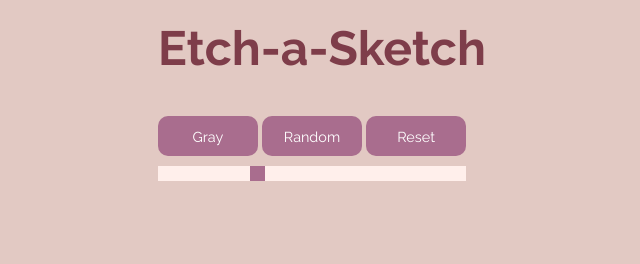
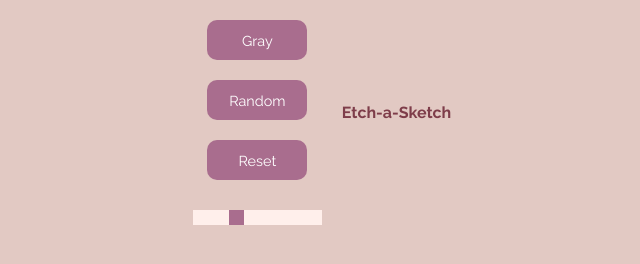
Before and after one commit to yppelu/odin-etch-a-sketch, a plain HTML site: page index.html in a window 1280 px wide. Shown: the whole page, without its empty margins (318-958 px from the left). Drawn offline with Linux system fonts and the light colour scheme.

Commit message:
Fix the webpage structure
Shift main heading to make it at the center above the canvas.

```diff
--- a/index.html
+++ b/index.html
@@ -10,9 +10,8 @@
 </head>
 
 <body>
-  <h1>Etch-a-Sketch</h1>
   <main>
-    <div class="parameters">
+    <section class="parameters">
       <button class="default-color-btn">Gray</button>
       <button class="random-color-btn">Random</button>
       <button class="reset-btn">Reset</button>
@@ -21,8 +20,11 @@
         <input type="range" min="1" max="100" value="32"
           class="choose-size-slider">
       </div>
-    </div>
-    <div class="canvas"></div>
+    </section>
+    <section class="main-section">
+      <h1>Etch-a-Sketch</h1>
+      <div class="canvas"></div>
+    </section>
   </main>
 </body>
 
--- a/style.css
+++ b/style.css
@@ -13,17 +13,6 @@
   background-color: #E2C9C3;
   color: #7E3D4A;
   font-weight: 400;
-  display: flex;
-  flex-direction: column;
-  align-items: center;
-  justify-content: center;
-  gap: 20px;
-  margin: 20px;
-}
-
-h1 {
-  font-size: 300%;
-  font-weight: 700;
 }
 
 main {
@@ -36,7 +25,7 @@
 
 /*************** Parameters block styles ***************/
 
-#parameters {
+.parameters {
   display: flex;
   flex-flow: column wrap;
   align-items: center;
@@ -143,7 +132,20 @@
   background-color: #7E3D4A;
 }
 
-/*************** Canvas block styles ***************/
+/*************** Main section block styles ***************/
+
+.main-section {
+  display: flex;
+  flex-direction: column;
+  align-items: center;
+  justify-content: center;
+  text-align: center;
+  gap: 20px;
+}
+
+h1 {
+  font-weight: 700;
+}
 
 .canvas {
   box-shadow: 0 0 10px gray;
```
